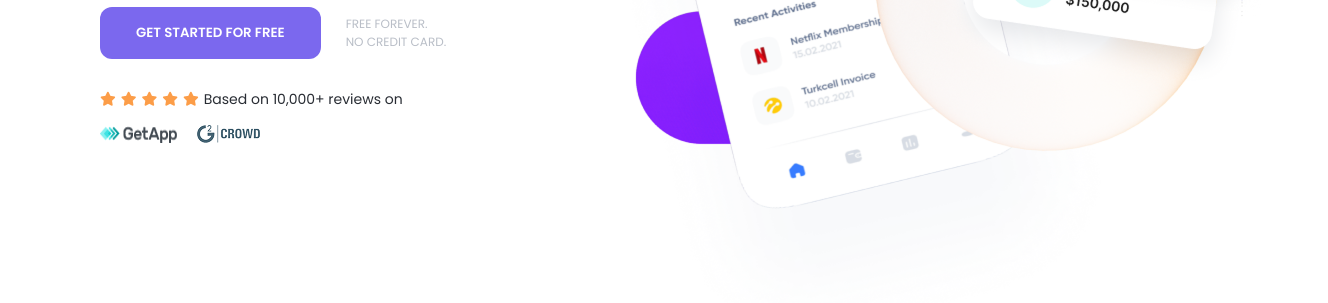
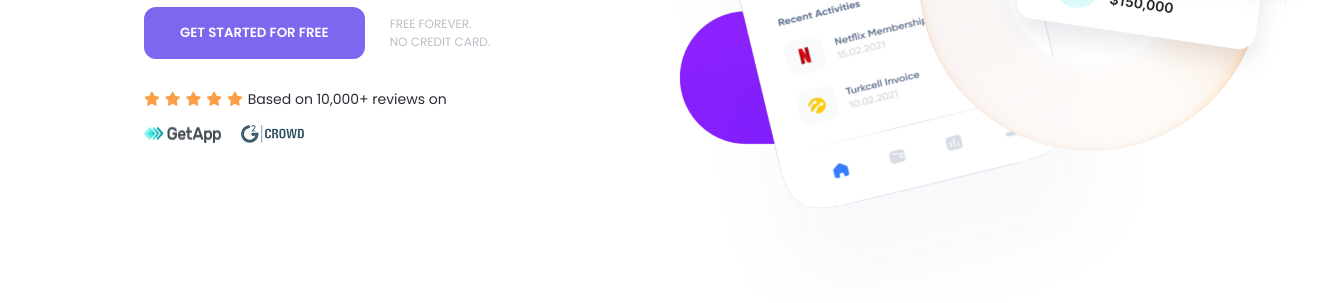
Before and after one commit to jahidulislamzim/qikloan, a plain HTML site: page index.html in a window 1280 px wide. Shown: the part 498-801 px from the top of the page, 1328 px wide, since content can reach past the window. Drawn offline with Linux system fonts and the light colour scheme.

Commit message:
fixed container size

```diff
--- a/styles.css
+++ b/styles.css
@@ -27,7 +27,7 @@ body{
 }
 
 .container{
-    margin:0 10rem;
+    margin:0 14.4rem;
 }
 
 
```
